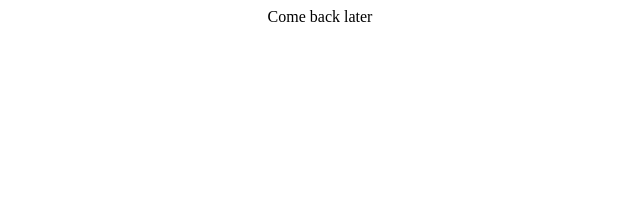
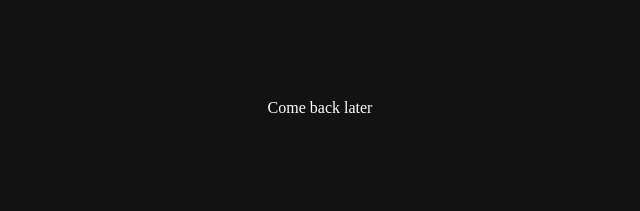
Before and after one commit to Staz0r/Syndrome, a website: page docs/index.html in a window 1280 px wide. Shown: the whole page, without its empty margins (320-960 px from the left). Drawn offline with Linux system fonts and the light colour scheme.

Commit message:
Added logo

```diff
--- a/docs/index.html
+++ b/docs/index.html
@@ -1,9 +1,14 @@
 <!DOCTYPE html>
 <html>
     <head>
+        <link rel="icon" href="./img/moon-64.png">
+        <link rel="stylesheet" href="style.css">
+        <meta charset="UTF-8">
         <title>Syndrome Manual Github.io</title>
     </head>
-    <body style='text-align: center;'>
-    Come back later
+    <body id="header">
+        <div class="text">
+            <p>Come back later</p>
+        </div>
     </body>
 </html>
--- /dev/null
+++ b/docs/style.css
@@ -0,0 +1,20 @@
+body{
+    background-color:#121212;
+}
+
+.text{
+    text-align:center;
+    color: #FFFFFF;
+}
+
+#header{
+    text-align:center;
+}
+
+div {
+    display: flex;
+    justify-content: center;
+    align-items: center;
+    height: 200px;
+    border: 2px #121212;
+}
```
Also changed, not shown: docs/img/moon-128.png (added), docs/img/moon-256.png (added), docs/img/moon-32.png (added), docs/img/moon-512.png (added), docs/img/moon-64.png (added).
